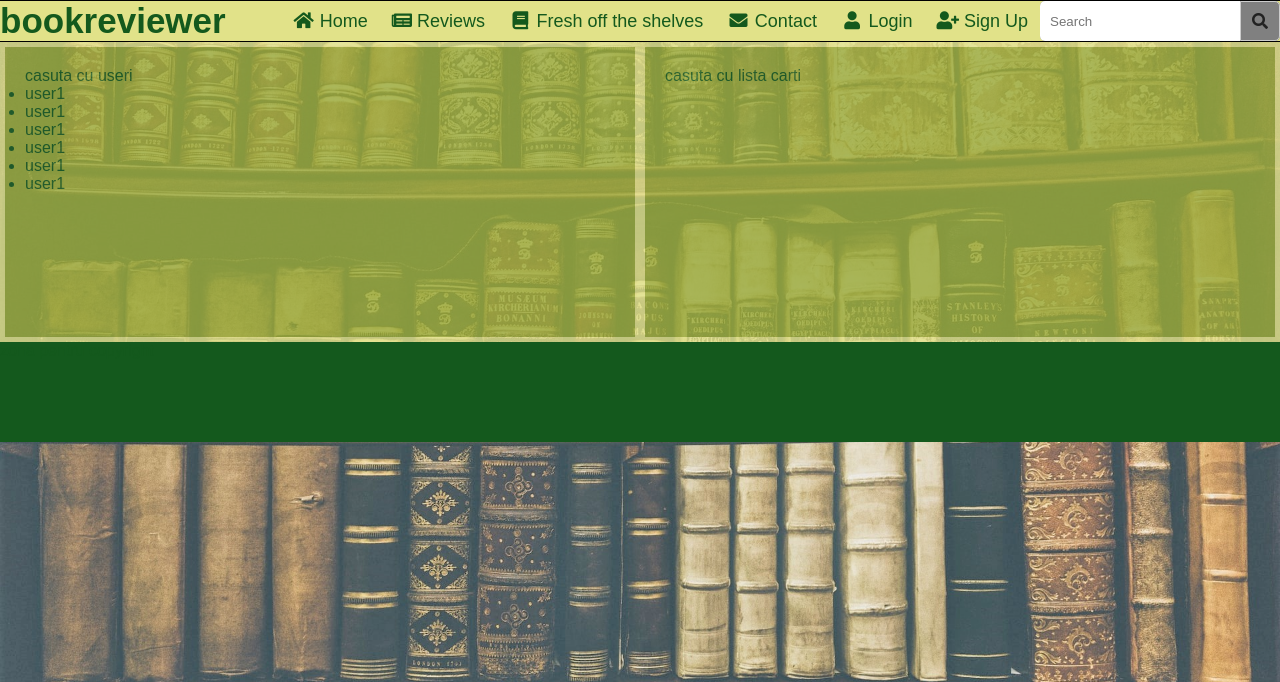
After one commit to AzdHyperman/Proiect-Tehnologii-Web, a PHP site: page /adminPage.html in a window 1280 px wide. The commit adds this page. Shown: the top 682 px of the page. Run offline with PHP 8.4, Linux system fonts and the light colour scheme; some libraries are stand-ins or nearby versions.

Commit message:
added admin page and modified the home page

```diff
--- /dev/null
+++ b/adminPage.html
@@ -0,0 +1,61 @@
+<!DOCTYPE html>
+<html lang="en">
+<head>
+    <meta charset="UTF-8">
+    <meta name="viewport" content="width=device-width, initial-scale=1.0">
+    <title>admin home</title>
+    <link rel="stylesheet" type="text/css" href="./style/adminpage.css">
+    <link rel="stylesheet" type="text/css" href="./style/adminpage700.css">
+    <link rel="stylesheet" href="https://use.fontawesome.com/releases/v5.3.1/css/all.css">
+    <script src="https://code.jquery.com/jquery-3.5.1.js"></script>
+
+</head>
+<body>
+
+    <nav>
+        <ul>
+            <li class="logo">bookreviewer</li>
+            <li class="btn"><span class="fas fa-fw fa-bars"></span></li>
+            <div class="items">
+                <li><a class="#" href="#"><i class="fa fa-fw fa-home"></i> Home</a></li>
+                <li><a class="#" href="#"><i class="fa fa-newspaper"></i> Reviews</a></li>
+                <li><a class="#" href="#"><i class="fa fa-fw fa-book"></i> Fresh off the shelves</a></li>
+                <li><a class="#" href="#"><i class="fa fa-fw fa-envelope"></i> Contact</a></li>
+                <li><a class="#" href="#"><i class="fa fa-fw fa-user"></i> Login</a></li>
+                <li><a class="active" href="signUp.html"><i class="fa fa-user-plus" ></i> Sign Up</a></li>
+            </div>
+        <li class="search-icon">
+            <input type="search" placeholder="Search">
+            <label class="icon">
+            <span class="fa fa-fw fa-search"></span>
+            </label>
+        </li>
+
+    </ul>
+    </nav>
+    <script>
+    $('nav ul li.btn span').click(function(){
+        $('nav ul div.items').toggleClass("show");
+        $('nav ul li.btn span').toggleClass("show");
+    });
+
+
+    </script>
+    <div class="tables">
+    <div class="userList">casuta cu useri
+        <ul>
+            <li>user1</li>
+            <li>user1</li>
+            <li>user1</li>
+            <li>user1</li>
+            <li>user1</li>
+            <li>user1</li>
+        </ul>
+    </div>
+    <div class="booksList">casuta cu lista carti</div>
+    </div>
+
+    <footer>zona pentru copyright</footer>
+
+</body>
+</html>
--- a/home.html
+++ b/home.html
@@ -88,7 +88,7 @@ i=0;
     </ul>
   </div>
 
-  <div class ="bottom">
+  <div class="footer">
     <ul class="between">
     <li><h3>Company</h3>
     <p>About us</p>
@@ -111,7 +111,7 @@ i=0;
   </ul>
   <p class="Copyright">BookReviewer.net(not online yet) is a property of BookReviewer, LLC. ©2020 All Rights Reserved.</p>
 
-  </div>
+</div>
 
 
 
--- /dev/null
+++ b/style/adminpage.css
@@ -0,0 +1,204 @@
+/*------------------- COLORS ------------------*/
+ /*
+  #e1e289 galben deschis
+  #99AA38 verde maslina
+  #d5d833 galben-verziu pt hover link-uri
+  #14591D verde inchis-brad
+  #eee0ba7a maro-transparent
+ */
+/*fipeste bara de stare de fereastra*/
+*
+{
+    padding: 0;
+    margin:0;
+    box-sizing: border-box;
+    font-family: sans-serif;
+    color :#14591D;
+}
+
+body{
+    background-image: url("../images/copertaM2.jpg");
+    background-size: 80em;
+
+
+}
+
+
+  /*----------------Navigation bar-------------*/
+nav{
+    background:#e1e289;
+    padding:10 px 40 px 10 px 70 px;
+    border:1px solid #000;
+    border-left:none;
+    border-right: none;
+}
+nav ul {
+    display:flex;
+    list-style: none;
+    flex-wrap: wrap;
+    align-items:center;
+    justify-content:center;
+}
+nav ul div.items :hover{
+    background-color: #d5d833;
+
+
+}
+nav ul li.logo{
+    flex:1;
+    font-size: 35px;
+    font-weight: 800;
+}
+nav ul div.items{
+padding: 0 25xp;
+display:inline-flex;
+}
+nav ul div.items a{
+    text-decoration:none;
+    font-size:18px;
+    padding: 0 12px;
+}
+nav ul .search-icon
+{
+    height: 40px;
+    width: 240px;
+    display:flex;
+    background:grey;
+
+    border-radius:5px;
+}
+nav ul .search-icon input{
+    height: 100%;
+    width:200px;
+    border:none;
+    outline: none;
+    padding: 0 10px;
+    color: #222222;
+    font-size:16 px;
+    border-radius: 5px 0 0 5px;
+}
+nav ul .search-icon .icon{
+    height: 100%;
+    width: 40px;
+    line-height: 40px;
+    text-align: center;
+    border:1px solid #cccccc;
+    border-radius:0 5px 5px 0;
+    cursor:pointer;
+}
+nav ul .search-icon .icon:hover{
+   background:limegreen;
+
+
+}
+nav ul .search-icon .icon span{
+    color: #222222;
+    font: size 18px;
+
+}
+nav ul li.btn{
+    font-size:29px;
+    flex:1;
+    padding: 0 40px;
+    display:none;
+}
+nav ul li.btn span{
+    height: 42px;
+    width: 42px;
+    text-align: center;
+    line-height: 42px;
+    border:1px solid black;
+    border-radius: 5px;
+    cursor :pointer;
+}
+nav ul li.btn span.show:before{
+    content:'\f00d';
+}
+@media screen and (max-width:1050px)
+{
+    nav{
+        padding: 10px 40px 10px 40px;
+        }
+        nav ul li.logo{
+            display:none;
+        }
+        nav ul div.items
+        {
+            flex:4;
+        }
+
+}
+/*responsive la 700px*/
+@media screen and (max-width:700px)
+{
+    nav ul li.btn{
+        display:block;
+    }
+    nav{
+        z-index:1;
+        padding:9px 40px 9px 0;
+
+    }
+    nav ul div.items
+    {
+        z-index:1;
+        position:fixed;
+        top:-220px;
+        right:0;
+        width:100%;
+        background:black;
+        opacity:80%;
+        display:inline-block;
+
+
+    }
+    nav ul div.items.show{
+        top:60px;
+        display:inline-block;
+
+    }
+    nav ul div.items li{
+        text-align:
+        center;
+        line-height:30px;
+        margin:30 px 0;
+        border:1px solid #e1e289;
+    }
+}
+ /*----------------End of Navigation bar-------------*/
+ .tables{
+     display:flex;
+     justify-content: space-between;
+
+ }
+ /*-------user list-------*/
+.userList
+{
+    border:5px solid #e1e289;
+    width: 700px;
+    height: 300px;
+    background-color:#99AA38;
+    opacity: 80%;
+    padding:20px 0 0 20px;
+
+}
+/*------------lista de carti existente un tabel--------*/
+.booksList
+{
+    border:5px solid #e1e289;
+    width: 700px;
+    height: 300px;
+    background-color:#99AA38;
+    opacity: 80%;
+    padding:20px 0 0 20px;
+
+}
+/*-----zona de copyright-----*/
+
+footer{
+    width: 100%;
+    height: 100px;
+    background:#14591D;
+
+
+}
--- /dev/null
+++ b/style/adminpage700.css
@@ -0,0 +1,17 @@
+@media screen and (max-width:700px){
+   /* body{
+        background-image: url("copertaM2.jpg");
+        background-size: 50em;
+    }*/
+
+    h1.title{
+        margin: 1em auto;
+        font: bold 24px Arial;
+    }
+
+    h2.subtitle{
+        margin:0.5em auto;
+        font: bold 16px Arial;
+
+    }
+}
```
Also changed, not shown: home.css (+27 -5 lines).
